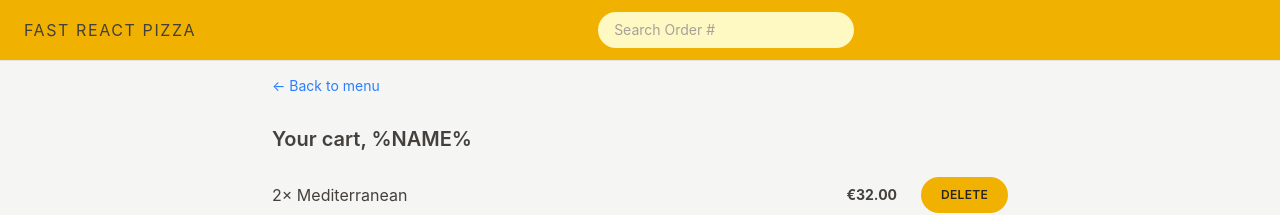
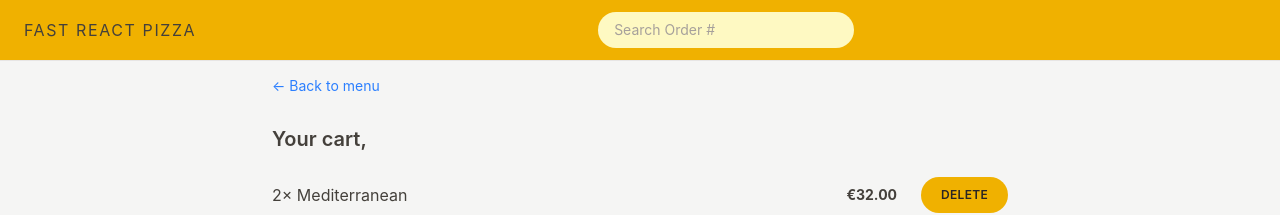
Before and after one commit to Josef8852/FastReactPizza, a React (Vite) app: page /cart in a window 1280 px wide. Shown: the top 215 px of the page. Built offline with nearby package versions, Linux system fonts and the light colour scheme.

Commit message:
Read & update userstate

```diff
--- a/src/Store.ts
+++ b/src/Store.ts
@@ -8,6 +8,6 @@
   }
 });
 
-export type RootState = ReturnType<typeof Store.getState>;
+export type MainState = ReturnType<typeof Store.getState>;
 
 export default Store;
--- a/src/feautures/cart/Cart.tsx
+++ b/src/feautures/cart/Cart.tsx
@@ -1,6 +1,9 @@
 import LinkButton from '../../ui/LinkButton';
 import Button from '../../ui/Button';
 import CartItem from './CartItem';
+import { useSelector } from 'react-redux';
+import type { MainState } from '../../Store';
+
 
 const fakeCart = [
   {
@@ -29,11 +32,13 @@
 const  Cart : React.FC = ()  => {
   const cart = fakeCart;
 
+   const username  = useSelector((state : MainState) => state.user.username);
+
   return (
     <div className="py-3 px-4">
       <LinkButton route="/menu">&larr; Back to menu</LinkButton>
 
-      <h2 className="mt-7 text-xl font-semibold">Your cart, %NAME%</h2>
+      <h2 className="mt-7 text-xl font-semibold">Your cart, {username}</h2>
 
       <ul className="divide-y divide-stone-200 border-b mt-3">
         {cart.map(item => <CartItem item={item} key={item.pizzaId} />)}
--- a/src/feautures/order/CreateOrder.tsx
+++ b/src/feautures/order/CreateOrder.tsx
@@ -1,6 +1,8 @@
 import { useState } from "react";
 import { Form, useActionData, useNavigation } from "react-router-dom";
 import Button from "../../ui/Button";
+import { useSelector } from "react-redux";
+import type { MainState } from "../../Store";
 
 
 const fakeCart = [
@@ -34,6 +36,8 @@
 
   const formErrors = useActionData();
 
+   const username  = useSelector((state : MainState) => state.user.username);
+
   //const [withPriority, setWithPriority] = useState(false);
 
   const cart = fakeCart;
@@ -45,7 +49,7 @@
       <Form method="POST" action="/order/new">
         <div className="mb-5 flex gap-2 flex-col sm:flex-row sm:items-center">
           <label className="sm:basis-40">First Name</label>
-          <input className="input grow" type="text" name="customer" required />
+          <input defaultValue={username} className="input grow" type="text" name="customer" required />
         </div>
 
         <div className="mb-5 flex gap-2 flex-col sm:flex-row sm:items-center">
--- a/src/feautures/user/CreateUser.tsx
+++ b/src/feautures/user/CreateUser.tsx
@@ -1,11 +1,22 @@
 import { useState } from 'react';
 import Button from '../../ui/Button';
+import { updateName } from './userSlice';
+import { useDispatch } from 'react-redux';
+import { useNavigate } from 'react-router-dom';
 
 const CreateUser :React.FC = () => {
   const [username, setUsername] = useState('');
 
+  const dispatch = useDispatch();
+
+  const navigate = useNavigate();
+
+
   const  handleSubmit = (e:React.SubmitEvent) => {
     e.preventDefault();
+    if (!username) return;
+    dispatch(updateName(username));
+    navigate("menu");
   }
 
   return (
@@ -22,7 +33,7 @@
 
       {username === '' ? null : (
         <div>
-          <Button type="primary" >Start ordering</Button>
+          <Button type="primary" >Start ordering </Button>
         </div>
       )}
     </form>
--- a/src/feautures/user/UserName.tsx
+++ b/src/feautures/user/UserName.tsx
@@ -1,10 +1,10 @@
 import { useSelector } from "react-redux";
-import type { RootState } from "../../Store";
+import type { MainState } from "../../Store";
 
 
 const UserName: React.FC = () => {
 
-  const username =  useSelector((state : RootState) => state.user.username);
+  const username =  useSelector((state : MainState) => state.user.username);
 
   return <div className="hidden text-sm font-semibold md:block">{username}</div>;
 
--- a/src/ui/Home.tsx
+++ b/src/ui/Home.tsx
@@ -1,7 +1,14 @@
+import { useSelector } from "react-redux";
 import CreateUser from "../feautures/user/CreateUser";
+import type { MainState } from "../Store";
+import Button from "./Button";
 
 
 const Home: React.FC = () => {
+
+  const username  = useSelector((state : MainState) => state.user.username);
+
+
   return (
     <div className="my-10 text-center sm:my-16 px-4">
       <h1 className=" text-xl font-semibold mb-8 md:text-3xl">
@@ -9,7 +16,7 @@
         <br />
         <span className="text-yellow-500"> Straight out of the oven, straight to you.</span>
       </h1>
-      <CreateUser/>
+      {username === "" ? <CreateUser /> : <Button route="/menu" type="primary">Continue ordering, {username}</Button>}
     </div>
   );
 };
--- a/src/ui/UITypes.ts
+++ b/src/ui/UITypes.ts
@@ -2,7 +2,7 @@
 
 
 export interface ButtonProps {
-  children: string
+  children: string[] | string
   disabled?: boolean;
   route?: string;
    type : keyof Styles
```
